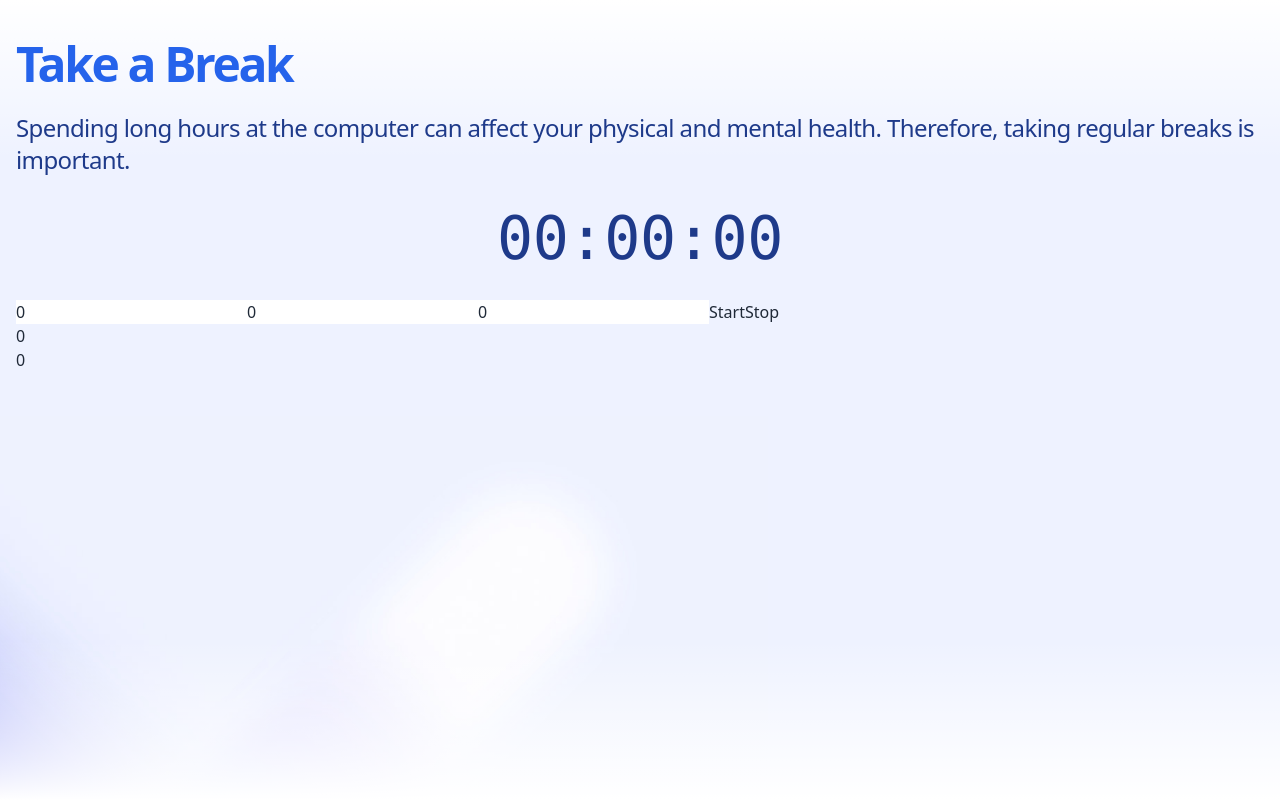
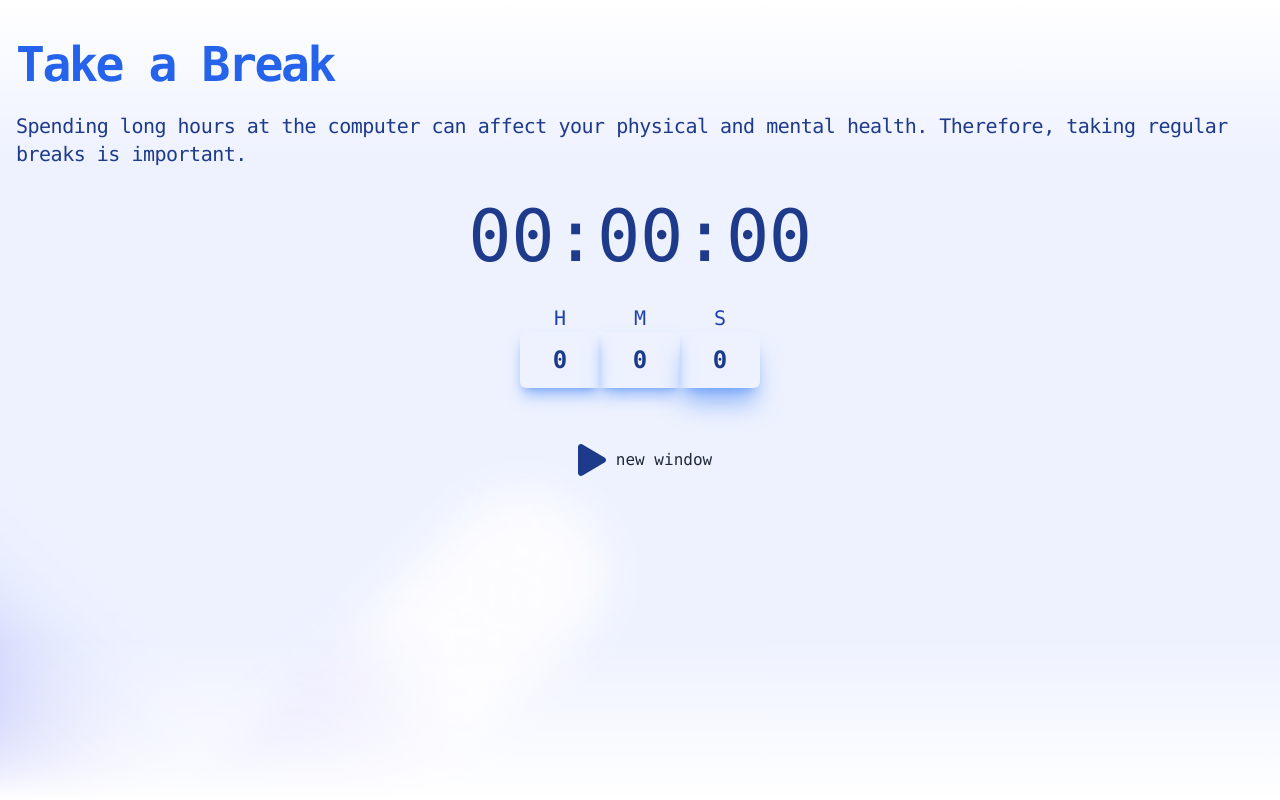
Before and after one commit to thecoderverse/MiniVerse, a React (Vite) app in the folder TakeABreak/: page / in a window 1280 px wide. Built offline with nearby package versions, Linux system fonts and the light colour scheme.

Commit message:
some style changes

```diff
--- a/TakeABreak/package.json
+++ b/TakeABreak/package.json
@@ -23,7 +23,8 @@
     "@electron-toolkit/preload": "^1.0.3",
     "@electron-toolkit/utils": "^1.0.2",
     "daisyui": "^2.51.5",
-    "electron-updater": "^5.3.0"
+    "electron-updater": "^5.3.0",
+    "react-icons": "^4.8.0"
   },
   "devDependencies": {
     "@electron-toolkit/tsconfig": "^1.0.1",
--- a/TakeABreak/src/main/index.ts
+++ b/TakeABreak/src/main/index.ts
@@ -1,7 +1,9 @@
-import { app, shell, BrowserWindow } from 'electron'
+import { app, shell, BrowserWindow, ipcMain } from 'electron'
 import { join } from 'path'
 import { electronApp, optimizer, is } from '@electron-toolkit/utils'
 import icon from '../../resources/icon.png?asset'
+
+const windows = new Set<BrowserWindow>()
 
 function createWindow(): void {
   // Create the browser window.
@@ -9,6 +11,12 @@
     width: 450,
     height: 650,
     show: false,
+    // titleBarStyle: 'hidden',
+    // titleBarOverlay: {
+    //   color: '#eef2ff',
+    //   symbolColor: '#74b1be'
+    //   // height: 60
+    // },
     autoHideMenuBar: true,
     maximizable: false,
     ...(process.platform === 'linux' ? { icon } : {}),
@@ -18,8 +26,32 @@
     }
   })
 
+  const child = new BrowserWindow({
+    // parent: mainWindow,
+    autoHideMenuBar: true,
+    // fullscreen: true,
+    show: false,
+    ...(process.platform === 'linux' ? { icon } : {})
+    // webPreferences: {
+    //   preload: join(__dirname, '../preload/index.js'),
+    //   sandbox: false
+    // }
+  })
+  child.loadFile(join(__dirname, '../renderer/index.html'))
+
   mainWindow.on('ready-to-show', () => {
     mainWindow.show()
+    windows.add(mainWindow)
+  })
+
+  mainWindow.on('closed', () => windows.delete(mainWindow))
+  child.on('closed', () => windows.delete(child))
+
+  ipcMain.handle('add-new-window', () => {
+    if (child) {
+      child.show()
+      windows.add(child)
+    }
   })
 
   mainWindow.webContents.setWindowOpenHandler((details) => {
--- a/TakeABreak/src/preload/index.d.ts
+++ b/TakeABreak/src/preload/index.d.ts
@@ -3,6 +3,10 @@
 declare global {
   interface Window {
     electron: ElectronAPI
-    api: unknown
+    api: Api
+  }
+
+  interface Api {
+    addNewWindow(): void
   }
 }
--- a/TakeABreak/src/preload/index.ts
+++ b/TakeABreak/src/preload/index.ts
@@ -1,8 +1,10 @@
-import { contextBridge } from 'electron'
+import { contextBridge, ipcRenderer } from 'electron'
 import { electronAPI } from '@electron-toolkit/preload'
 
 // Custom APIs for renderer
-const api = {}
+const api = {
+  addNewWindow: (): Promise<void> => ipcRenderer.invoke('add-new-window')
+}
 
 // Use `contextBridge` APIs to expose Electron APIs to
 // renderer only if context isolation is enabled, otherwise
--- a/TakeABreak/src/renderer/src/App.tsx
+++ b/TakeABreak/src/renderer/src/App.tsx
@@ -1,5 +1,7 @@
 import { useEffect, useRef, useState } from 'react'
 import Countdown from './components/Countdown'
+
+import { FaPause, FaPlay } from 'react-icons/fa'
 
 function App(): JSX.Element {
   const [start, setStart] = useState(false)
@@ -43,8 +45,12 @@
     setRemainingTime(deadline)
   }, [hours, minutes, seconds])
 
+  const func = async (): Promise<void> => {
+    // await window.api.addNewWindow()
+  }
+
   return (
-    <div className="relative pb-20 pt-10 w-full h-full">
+    <div className="relative pb-20 pt-10 w-full h-full font-mono">
       {/* Header */}
       <div className="absolute inset-0 overflow-hidden bg-indigo-50 w-full h-full">
         <img
@@ -58,10 +64,8 @@
 
       {/* Description */}
       <div className="mx-auto max-w-7xl px-4 relative">
-        <h1 className="font-display text-5xl font-bold tracking-tighter text-blue-600">
-          Take a Break
-        </h1>
-        <div className="mt-6 space-y-6 font-display text-2xl tracking-tight text-blue-900">
+        <h1 className="text-5xl font-bold tracking-tighter text-blue-600">Take a Break</h1>
+        <div className="mt-6 space-y-6 text-xl tracking-tight text-blue-900">
           <p>
             Spending long hours at the computer can affect your physical and mental health.
             Therefore, taking regular breaks is important.
@@ -72,27 +76,56 @@
       {/* Countdown */}
       <Countdown remainingTime={remainingTime} />
 
-      <div className="mx-auto max-w-7xl px-4 relative">
+      <div className="text-blue-900 mx-auto max-w-7xl px-4 relative flex justify-center">
+        <div className="flex flex-col items-center ">
+          <label className="text-xl text-blue-800 ">H</label>
           <input
+            className="shadow-lg shadow-blue-500/50 bg-transparent border-r-0 py-3 w-20 text-center text-2xl font-bold rounded-s-md focus:outline focus:outline-blue-500 outline-offset-2 outline-2"
             type="number"
+            placeholder="H"
             value={hours}
-          onChange={(e): void => setHours(parseInt(e.target.value))}
+            onChange={(e): void =>
+              setHours(parseInt(e.target.value) > 23 ? 23 : parseInt(e.target.value))
+            }
           />
+        </div>
+        <div className="flex flex-col items-center ">
+          <label className="text-xl text-blue-800 ">M</label>
           <input
+            className="shadow-lg shadow-blue-500/50 bg-transparent border-1 py-3 w-20 text-center text-2xl font-bold  focus:outline focus:outline-blue-500 outline-offset-2 outline-2"
             type="number"
+            placeholder="M"
             value={minutes}
-          onChange={(e): void => setMinutes(parseInt(e.target.value))}
+            onChange={(e): void =>
+              setMinutes(parseInt(e.target.value) > 59 ? 59 : parseInt(e.target.value))
+            }
           />
+        </div>
+        <div className="flex flex-col items-center ">
+          <label className="text-xl text-blue-800 ">S</label>
           <input
+            className="shadow-xl shadow-blue-500/50 bg-transparent border-l-0 py-3 w-20 text-center text-2xl font-bold rounded-r-md  focus:outline focus:outline-blue-500 outline-offset-2 outline-2"
+            placeholder="S"
             type="number"
             value={seconds}
-          onChange={(e): void => setSeconds(parseInt(e.target.value))}
+            onChange={(e): void =>
+              setSeconds(parseInt(e.target.value) > 59 ? 59 : parseInt(e.target.value))
+            }
           />
-        <button onClick={(): void => setStart(true)}>Start</button>
-        <button onClick={(): void => setStart(false)}>Stop</button>
         </div>
-      <div className="mx-auto max-w-7xl px-4 relative">{remainingTime}</div>
-      <div className="mx-auto max-w-7xl px-4 relative">{deadlineRef.current}</div>
+      </div>
+      <div className="relative flex justify-center mt-12">
+        {start ? (
+          <button className="p-2" onClick={(): void => setStart(false)}>
+            <FaPause className="text-blue-900 w-8 h-8" />
+          </button>
+        ) : (
+          <button className="p-2" onClick={(): void => setStart(true)}>
+            <FaPlay className="text-blue-900 w-8 h-8" />
+          </button>
+        )}
+        <button onClick={func}>new window</button>
+      </div>
     </div>
   )
 }
--- a/TakeABreak/src/renderer/src/assets/index.css
+++ b/TakeABreak/src/renderer/src/assets/index.css
@@ -6,3 +6,11 @@
   width: 100%;
   height: 100%;
 }
+
+@layer base {
+  input[type="number"]::-webkit-inner-spin-button,
+  input[type="number"]::-webkit-outer-spin-button {
+    -webkit-appearance: none;
+    margin: 0;
+  }
+}
--- a/TakeABreak/src/renderer/src/components/Countdown.tsx
+++ b/TakeABreak/src/renderer/src/components/Countdown.tsx
@@ -5,7 +5,7 @@
 const Countdown = ({ remainingTime }: CountdownProps): JSX.Element => {
   return (
     <div className="max-w-7xl px-4 my-8 tracking-tight text-blue-900 relative text-center">
-      <span className="countdown font-mono text-6xl">
+      <span className="countdown text-7xl">
         <span
           style={{
             '--value': Math.floor((remainingTime % (1000 * 60 * 60 * 24)) / (1000 * 60 * 60))
```
Also changed, not shown: 1 other file (tests, documents, lock files or other folders). Lines whose indentation alone changed are shown as unchanged.
